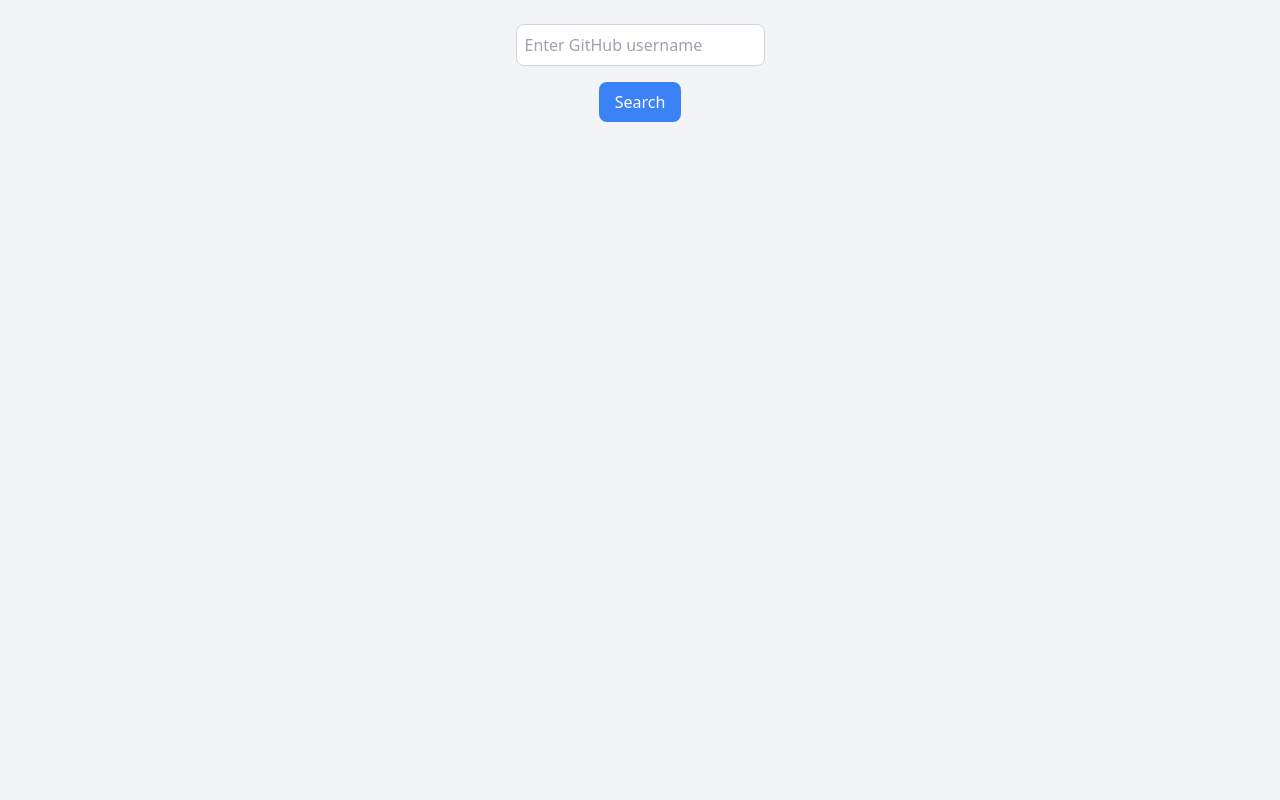
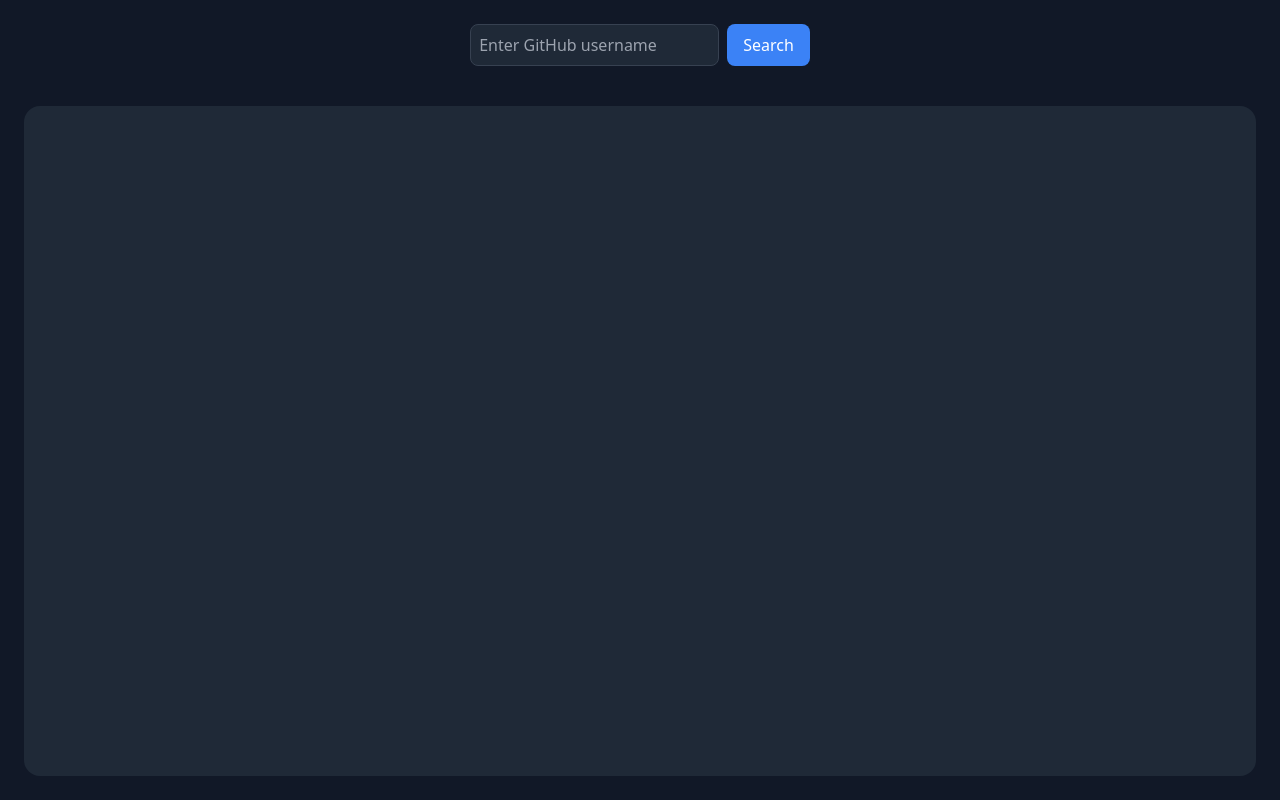
Before and after one commit to MemerGamer/github-repo-visualization, a React (Vite) app: page / in a window 1280 px wide. Built offline with nearby package versions, Linux system fonts and the light colour scheme.

Commit message:
feat: working on better styling

```diff
--- a/src/components/GitHubUserSearch.tsx
+++ b/src/components/GitHubUserSearch.tsx
@@ -110,7 +110,7 @@ const GitHubUserSearch: React.FC = () => {
                     selector: 'edge',
                     style: {
                         width: 1,
-                        'line-color': '#ddd',
+                        'line-color':'#ddd',
                         'curve-style': 'unbundled-bezier',
                         label: 'data(label)',
                         'font-size': '10px',
@@ -122,10 +122,9 @@ const GitHubUserSearch: React.FC = () => {
             ],
             layout: {
                 name: 'cose',
-                idealEdgeLength: function(){ return 100; },
+                idealEdgeLength: () => 100,
                 padding: 20,
                 animate: true,
-
             },
         });
 
@@ -133,26 +132,28 @@ const GitHubUserSearch: React.FC = () => {
     }, [repositories]);
 
     return (
-        <div className="flex flex-col items-center p-6 h-screen w-screen">
+        <div className="flex flex-col items-center p-6 h-screen w-screen bg-gray-900 transition-colors duration-300`">
+            <div className="flex justify-center w-full max-w-lg mb-4">
                 <input
                     type="text"
                     placeholder="Enter GitHub username"
                     value={username}
                     onChange={(e) => setUsername(e.target.value)}
-                className="p-2 border border-gray-300 rounded-lg focus:outline-none focus:ring-2 focus:ring-blue-500"
+                    className="p-2 border border-gray-700 rounded-lg focus:outline-none focus:ring-2 focus:ring-blue-500 bg-gray-800 text-gray-200"
                 />
                 <button
                     onClick={handleSearch}
-                className="mt-4 px-4 py-2 bg-blue-500 text-white rounded-lg hover:bg-blue-600"
+                    className="ml-2 px-4 py-2 bg-blue-500 text-white rounded-lg hover:bg-blue-600"
                 >
                     Search
                 </button>
+            </div>
 
-            {error && <p className="mt-4 text-red-500">{error}</p>}
+            {error && <p className="mt-4 text-red-400">{error}</p>}
 
             <div
                 ref={cyRef}
-                className="rounded-lg flex-grow w-full mt-6 h-full"
+                className="rounded-2xl flex-grow w-full mt-6 h-full bg-gray-800"
                 style={{ minHeight: '400px' }}
             ></div>
         </div>
```
Lines whose indentation alone changed are shown as unchanged.
